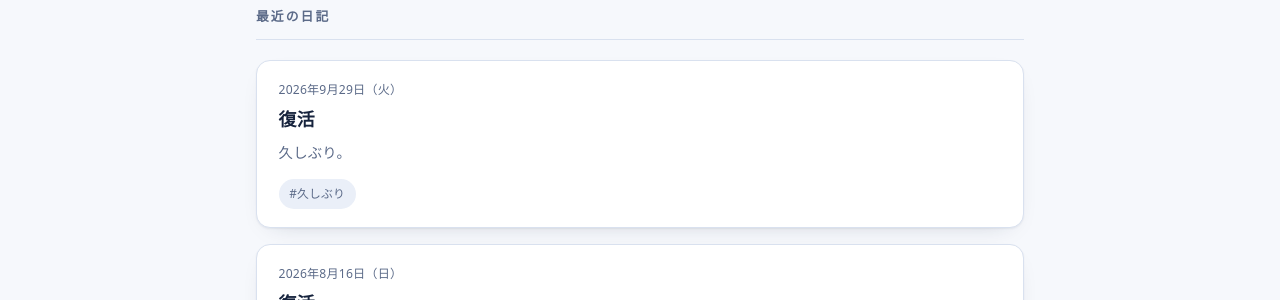
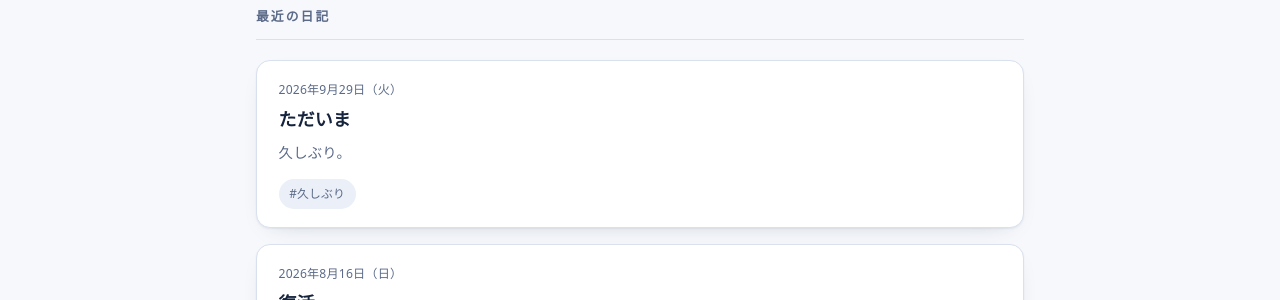
Before and after one commit to sakurazaka-math/sakurazaka-math.github.io, a Jekyll site: the page built from index.html, in a window 1280 px wide and 900 px high. Shown: the part 418-718 px from the top of the window. Built offline with Jekyll 4.4.1, drawn with Linux system fonts in a browser that asks for light colours.

Commit message:
2026-09-29-day19.md を更新

```diff
--- a/_posts/2026-09-29-day19.md
+++ b/_posts/2026-09-29-day19.md
@@ -1,5 +1,5 @@
 ---
-title: 復活
+title: ただいま
 date: 2026-09-29
 tags: [久しぶり]
 mood: 元気
```
